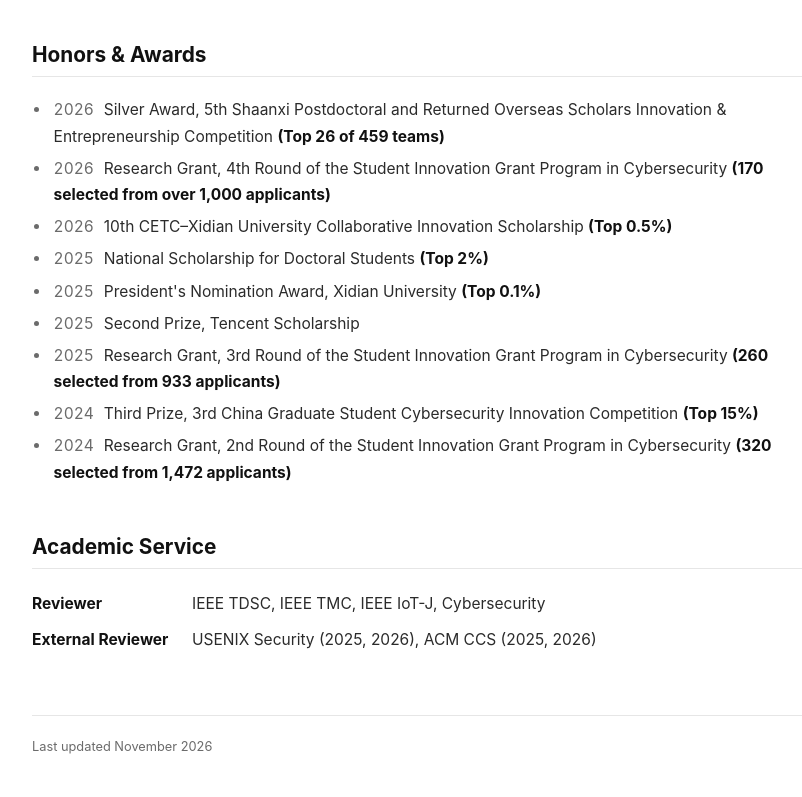
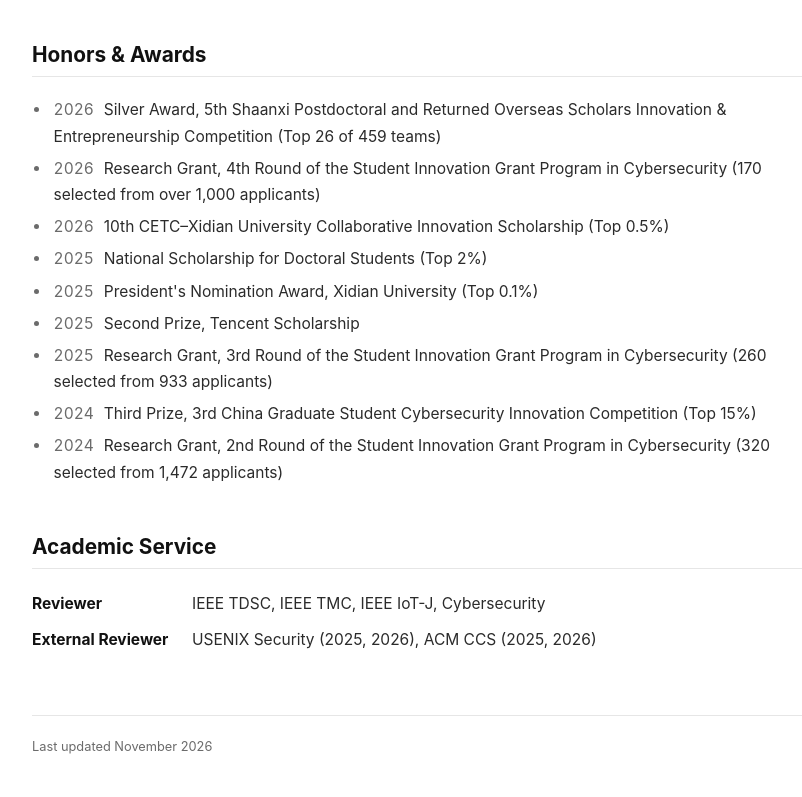
Before and after one commit to weiEV/weiEV.github.io, a plain HTML site: page index.html in a window 1280 px wide. Shown: the part 1917-2714 px from the top of the page, without its empty margins (352-1154 px from the left). Drawn offline with Linux system fonts and the light colour scheme.

Commit message:
Set Honors stats in regular weight
Co-Authored-By: Claude Fable 5.2 <noreply@anthropic.com>

```diff
--- a/index.html
+++ b/index.html
@@ -128,15 +128,15 @@
       <section id="honors">
         <h2>Honors &amp; Awards</h2>
         <ul class="bullets">
-          <li><span class="yr">2026</span> Silver Award, 5th Shaanxi Postdoctoral and Returned Overseas Scholars Innovation &amp; Entrepreneurship Competition <strong>(Top 26 of 459 teams)</strong></li>
-          <li><span class="yr">2026</span> Research Grant, 4th Round of the Student Innovation Grant Program in Cybersecurity <strong>(170 selected from over 1,000 applicants)</strong></li>
-          <li><span class="yr">2026</span> 10th CETC–Xidian University Collaborative Innovation Scholarship <strong>(Top 0.5%)</strong></li>
-          <li><span class="yr">2025</span> National Scholarship for Doctoral Students <strong>(Top 2%)</strong></li>
-          <li><span class="yr">2025</span> President's Nomination Award, Xidian University <strong>(Top 0.1%)</strong></li>
+          <li><span class="yr">2026</span> Silver Award, 5th Shaanxi Postdoctoral and Returned Overseas Scholars Innovation &amp; Entrepreneurship Competition (Top 26 of 459 teams)</li>
+          <li><span class="yr">2026</span> Research Grant, 4th Round of the Student Innovation Grant Program in Cybersecurity (170 selected from over 1,000 applicants)</li>
+          <li><span class="yr">2026</span> 10th CETC–Xidian University Collaborative Innovation Scholarship (Top 0.5%)</li>
+          <li><span class="yr">2025</span> National Scholarship for Doctoral Students (Top 2%)</li>
+          <li><span class="yr">2025</span> President's Nomination Award, Xidian University (Top 0.1%)</li>
           <li><span class="yr">2025</span> Second Prize, Tencent Scholarship</li>
-          <li><span class="yr">2025</span> Research Grant, 3rd Round of the Student Innovation Grant Program in Cybersecurity <strong>(260 selected from 933 applicants)</strong></li>
-          <li><span class="yr">2024</span> Third Prize, 3rd China Graduate Student Cybersecurity Innovation Competition <strong>(Top 15%)</strong></li>
-          <li><span class="yr">2024</span> Research Grant, 2nd Round of the Student Innovation Grant Program in Cybersecurity <strong>(320 selected from 1,472 applicants)</strong></li>
+          <li><span class="yr">2025</span> Research Grant, 3rd Round of the Student Innovation Grant Program in Cybersecurity (260 selected from 933 applicants)</li>
+          <li><span class="yr">2024</span> Third Prize, 3rd China Graduate Student Cybersecurity Innovation Competition (Top 15%)</li>
+          <li><span class="yr">2024</span> Research Grant, 2nd Round of the Student Innovation Grant Program in Cybersecurity (320 selected from 1,472 applicants)</li>
         </ul>
       </section>
 
```
